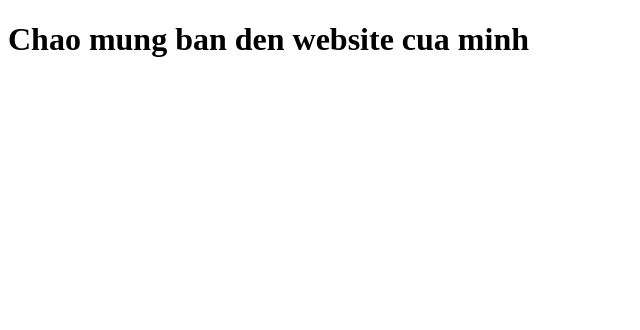
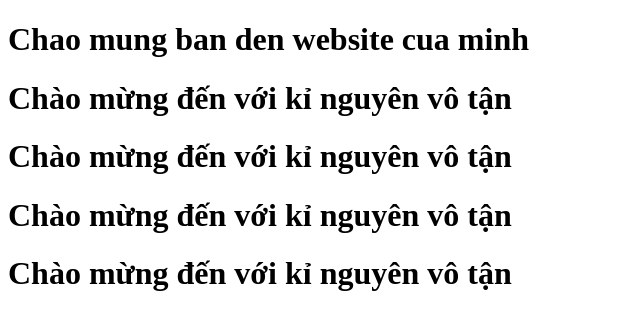
Before and after one commit to khactuan1710/ATM, a plain HTML site: page index.html in a window 1280 px wide. Shown: the whole page, without its empty margins (0-640 px from the left). Drawn offline with Linux system fonts and the light colour scheme.

Commit message:
them the h1

```diff
--- a/index.html
+++ b/index.html
@@ -8,5 +8,9 @@
 </head>
 <body>
     <H1>Chao mung ban den website cua minh</H1>
+    <h1>Chào mừng đến với kỉ nguyên vô tận</h1>
+    <h1>Chào mừng đến với kỉ nguyên vô tận</h1>
+    <h1>Chào mừng đến với kỉ nguyên vô tận</h1>
+    <h1>Chào mừng đến với kỉ nguyên vô tận</h1>
 </body>
 </html>
```
